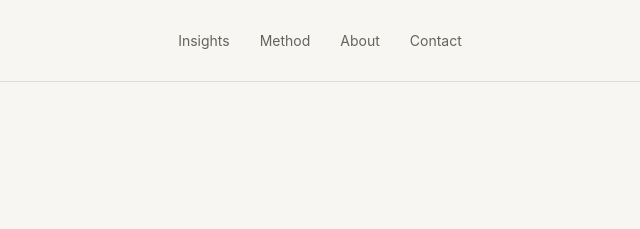
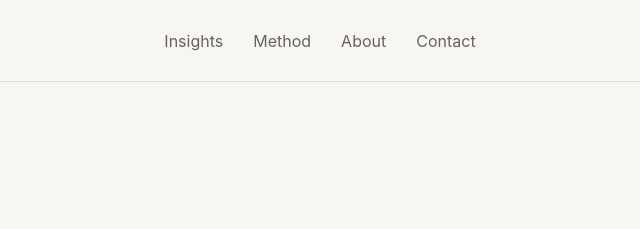
Before and after one commit to skyever76/website, an Astro site: page /en in a window 1280 px wide. Shown: the top 229 px of the page, 320-960 px from the left. Built offline with nearby package versions, Linux system fonts and the light colour scheme; Astro itself is replaced by a stand-in of ours.

Commit message:
Increase primary navigation text size

```diff
--- a/src/styles/global.css
+++ b/src/styles/global.css
@@ -4,9 +4,9 @@ html { scroll-behavior:smooth; }
 body { margin:0; background:var(--paper); color:var(--ink); font-family:-apple-system,BlinkMacSystemFont,"PingFang SC","Microsoft YaHei",sans-serif; -webkit-font-smoothing:antialiased; }
 a { color:inherit; text-decoration:none; }
 .shell { width:min(1180px,calc(100% - 48px)); margin-inline:auto; }
-.site-header { min-height:82px; display:grid; grid-template-columns:1fr auto 1fr; align-items:center; border-bottom:1px solid var(--line); font-size:14px; }
+.site-header { min-height:82px; display:grid; grid-template-columns:1fr auto 1fr; align-items:center; border-bottom:1px solid var(--line); font-size:16px; }
 .wordmark { font-weight:720; letter-spacing:-.02em; font-size:18px; }
-nav { display:flex; gap:30px; }
+nav { display:flex; gap:30px; font-size:16px; }
 nav a,.language { color:var(--muted); }
 nav a:hover { color:var(--ink); text-decoration:underline; text-underline-offset:4px; }
 .language { justify-self:end; font-size:16px; letter-spacing:.08em; }
```
